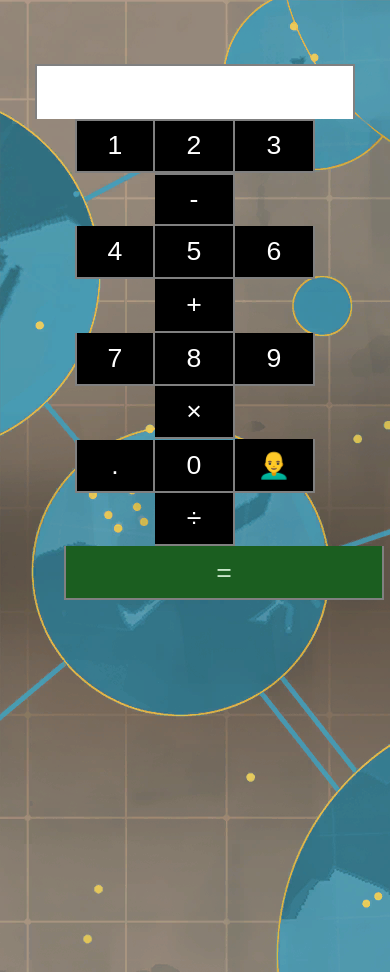
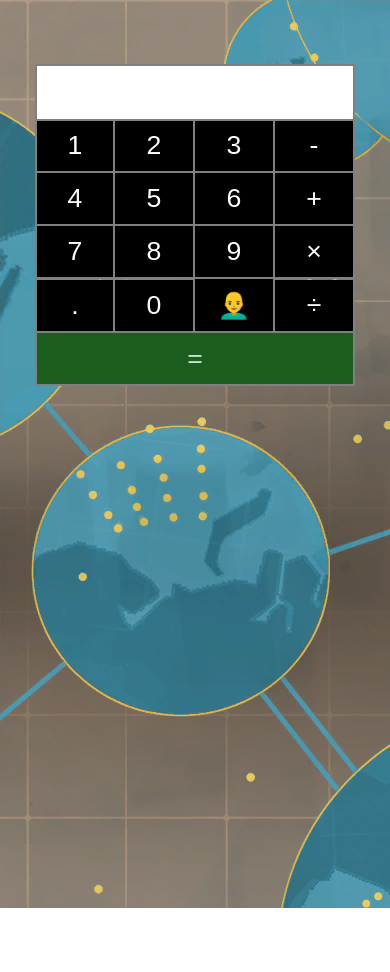
Before and after one commit to FireLemons/ErrorFreeCalculatorReact, a React (Create React App) app: page / in a window 390 px wide. After the commit the page ends 908 px from the top, so only its background shows below. Built offline with nearby package versions, Linux system fonts and the light colour scheme.

Commit message:
fix mobile layout

```diff
--- a/src/App.scss
+++ b/src/App.scss
@@ -1,6 +1,6 @@
 .App {
   height: 100vh;
-  padding: 4em;
+  padding-top: 4em;
   text-align: center;
 
   p {
@@ -33,6 +33,10 @@
       }
     }
 
+    div {
+      white-space: nowrap;
+    }
+
     div:not(:first-child) {
       button {
         border-top: 0;
```
